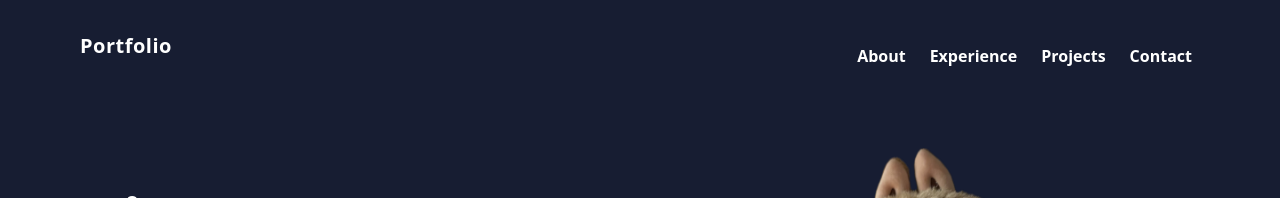
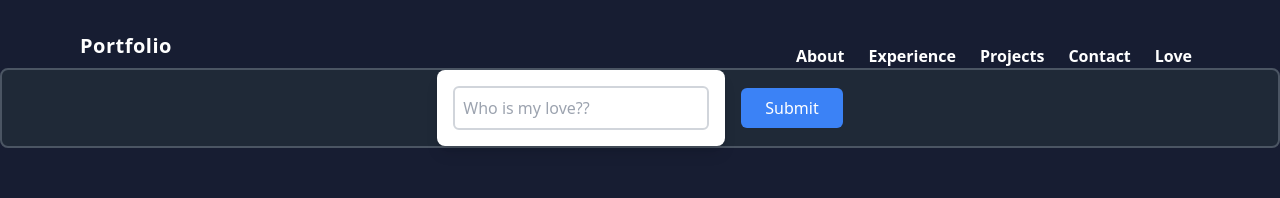
Before and after one commit to JohnSuuu/john-portfolio, a React (Vite) app: page / in a window 1280 px wide. Shown: the top 198 px of the page. Built offline with nearby package versions, Linux system fonts and the light colour scheme.

Commit message:
Reinitialize git and install gh-pages

```diff
--- a/src/App.jsx
+++ b/src/App.jsx
@@ -4,16 +4,19 @@ import Footer from "./Components/Footer/Footer";
 import Home from "./Components/Home/Home";
 import Navbar from "./Components/Navbar/Navbar";
 import Projects from "./Components/Projects/Projects";
-
+import Love from "./Love"
 function App() {
   return (
     <div className="bg-[#171d32] h-auto w-full overflow-hidden">
       <Navbar />
+      <Love/>
       <Home />
       <About />
       <Experience />
       <Projects />
+
       <Footer />
+
     </div>
   );
 }
--- a/src/Components/Navbar/Navbar.jsx
+++ b/src/Components/Navbar/Navbar.jsx
@@ -1,5 +1,6 @@
 import React, { useState } from "react";
 import { RiCloseLine, RiMenu2Line } from "@remixicon/react";
+import { Link } from 'react-router-dom';
 
 const Navbar = () => {
   const [menu, openMenu] = useState(false);
@@ -33,6 +34,8 @@ const Navbar = () => {
             Contact
           </li>
         </a>
+        <li><Link to="/john-portfolio/love">Love</Link></li> {/* 添加 Love 页面链接 */}
+
       </ul>
 
       {showMenu ? (
--- /dev/null
+++ b/src/Love.jsx
@@ -0,0 +1,88 @@
+import React, { useState, useRef } from 'react';
+import bb from "./assets/bb.mp4";  // 假设你的视频文件是 bb.mp4
+
+const Love = () => {
+  const [password, setPassword] = useState('');
+  const [isAuthenticated, setIsAuthenticated] = useState(false);
+  const [showMedia, setShowMedia] = useState(false); // 控制媒体（视频）是否显示
+  const videoRef = useRef(null); // 用于引用视频元素
+
+  const handlePasswordChange = (event) => {
+    setPassword(event.target.value);
+  };
+
+  const handleSubmit = (event) => {
+    event.preventDefault();
+    // 密码验证为 'love'
+    if (password === 'GZJ') {
+      setIsAuthenticated(true); // 密码正确，设置为已验证
+      setShowMedia(true); // 显示视频
+    } else {
+      setIsAuthenticated(false); // 密码错误
+      setShowMedia(false); // 隐藏视频
+    }
+  };
+
+  const handleCloseMedia = () => {
+    setShowMedia(false); // 关闭视频
+  };
+
+  const handleVideoPlay = () => {
+    if (videoRef.current) {
+      // 尝试让视频进入全屏模式
+      if (videoRef.current.requestFullscreen) {
+        videoRef.current.requestFullscreen();
+      } else if (videoRef.current.mozRequestFullScreen) { // Firefox
+        videoRef.current.mozRequestFullScreen();
+      } else if (videoRef.current.webkitRequestFullscreen) { // Chrome, Safari, Opera
+        videoRef.current.webkitRequestFullscreen();
+      } else if (videoRef.current.msRequestFullscreen) { // IE/Edge
+        videoRef.current.msRequestFullscreen();
+      }
+    }
+  };
+
+  return (
+    <div className='flex items-center justify-center h-auto bg-gray-800 border-2 border-gray-600 rounded-lg'>
+      <form className='bg-white p-4 rounded-lg shadow-lg'>
+        <input
+          type="text"
+          className='p-2 border-2 border-gray-300 rounded-md focus:outline-none focus:ring-2 focus:ring-blue-500 focus:border-blue-500 w-64'
+          placeholder="Who is my love??"
+          value={password}
+          onChange={handlePasswordChange} // 监听输入框变化
+        />
+      </form>
+      <button
+        onClick={handleSubmit}
+        className='ml-4 px-6 py-2 bg-blue-500 text-white rounded-md hover:bg-blue-600 focus:outline-none focus:ring-2 focus:ring-blue-500'
+      >
+        Submit
+      </button>
+
+      {/* 只有密码正确时才显示视频 */}
+      {showMedia && isAuthenticated && (
+        <div className='mt-4 relative'>
+          <video
+            ref={videoRef}
+            src={bb}
+            alt="Protected Content"
+            className='rounded-lg shadow-xl w-64 h-64'  // 视频大小
+            controls  // 添加控制按钮（播放、暂停等）
+            autoPlay // 自动播放视频
+            onPlay={handleVideoPlay} // 视频播放后尝试进入全屏
+          />
+          {/* 关闭按钮 */}
+          <button
+            onClick={handleCloseMedia}
+            className='absolute top-0 right-0 mt-2 mr-2 bg-red-500 text-white rounded-full p-1 hover:bg-red-600'
+          >
+            &times;
+          </button>
+        </div>
+      )}
+    </div>
+  );
+};
+
+export default Love;
```
Also changed, not shown: 1 other file (tests, documents, lock files or other folders).
